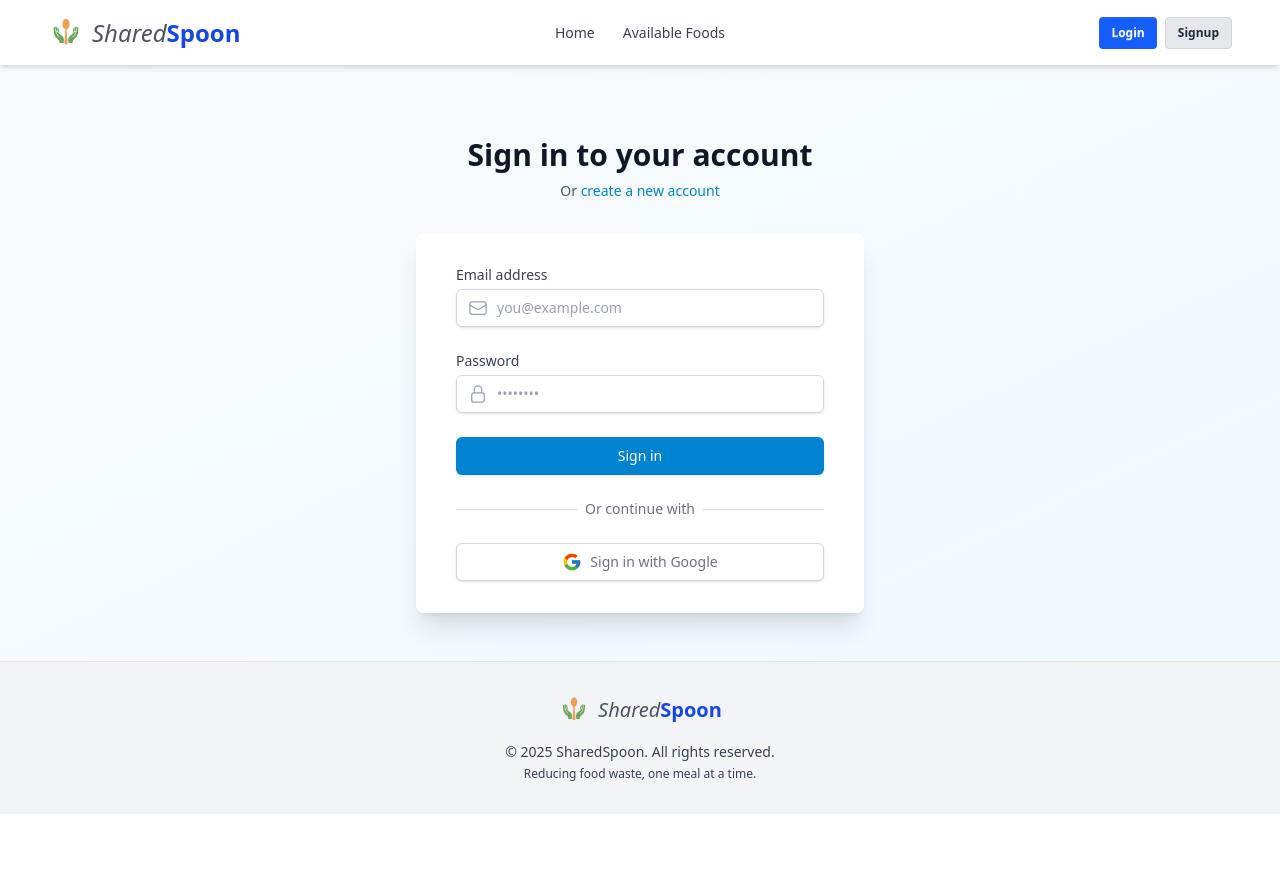
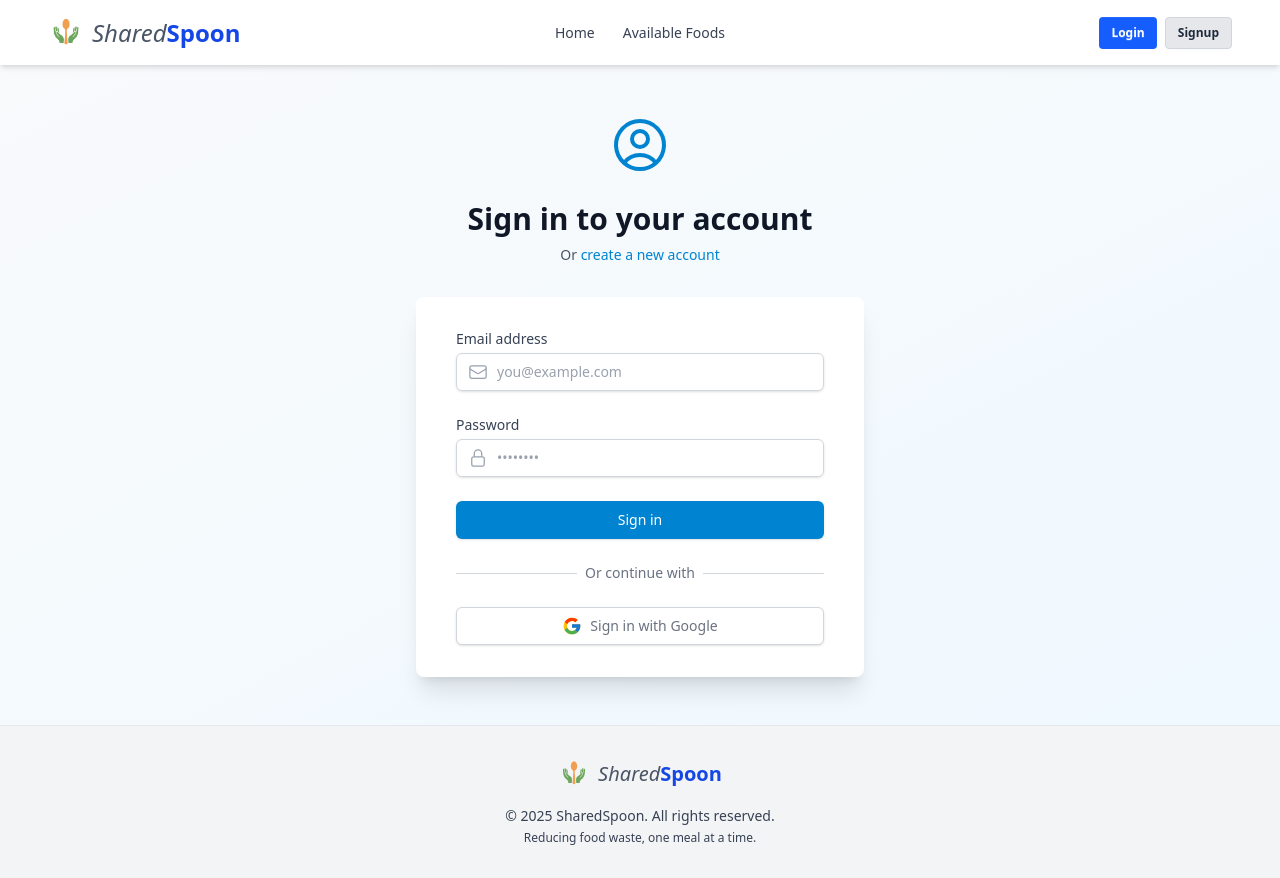
Before and after one commit to siam-sk/a11-food-sharing-client, a React (Vite) app: page /login in a window 1280 px wide. Before the commit the page ends 814 px from the top, so only its background shows below. Built offline with nearby package versions, Linux system fonts and the light colour scheme; no server answers.

Commit message:
minor fix

```diff
--- a/src/pages/Login.jsx
+++ b/src/pages/Login.jsx
@@ -83,6 +83,7 @@ const Login = () => {
   return (
     <div className="flex flex-col justify-center py-12 sm:px-6 lg:px-8">
       <div className="sm:mx-auto sm:w-full sm:max-w-md">
+        <UserCircleIcon className="mx-auto h-16 w-auto text-sky-600" />
         <h2 className="mt-6 text-center text-3xl font-extrabold text-gray-900">
           Sign in to your account
         </h2>
```
